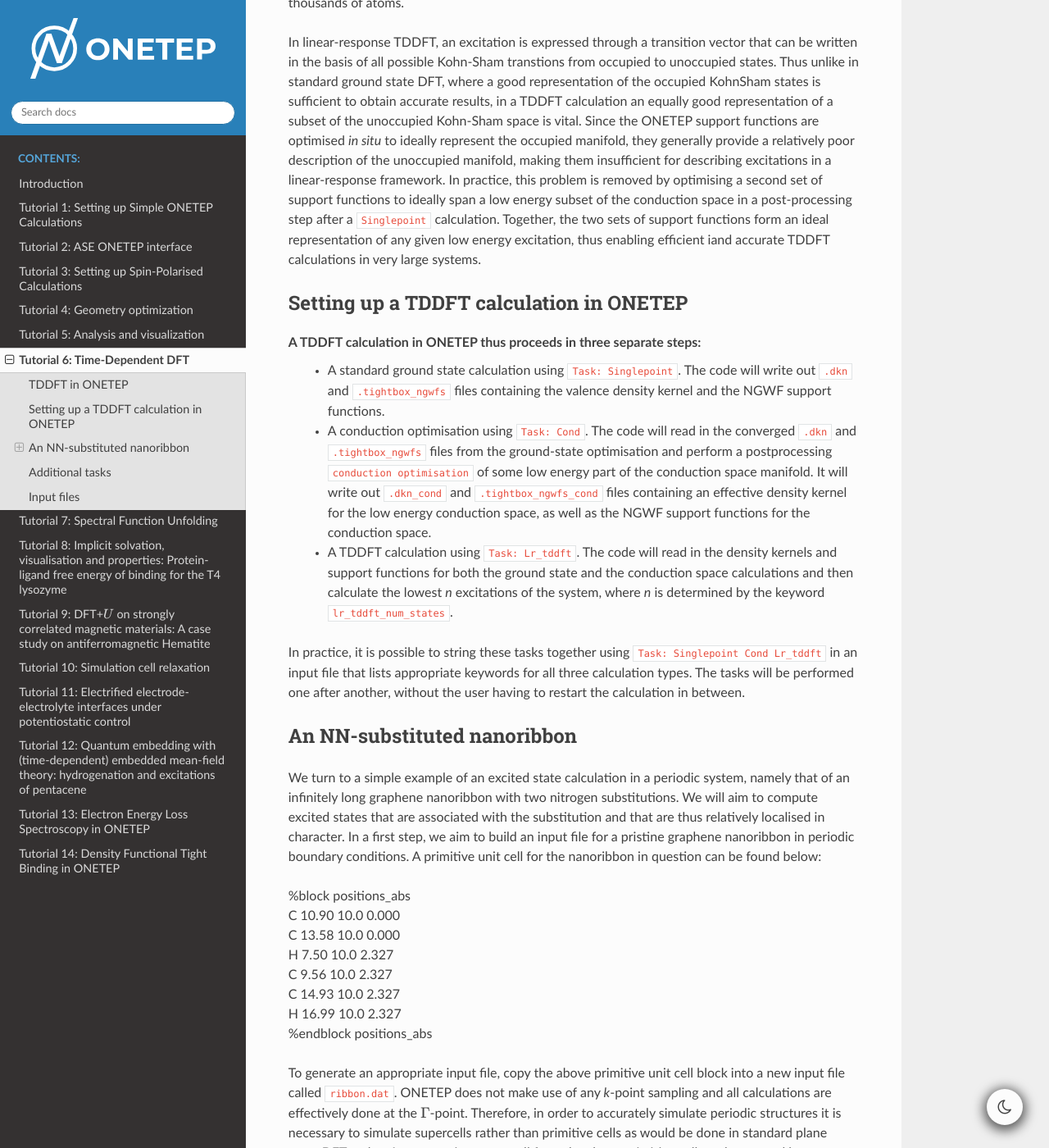
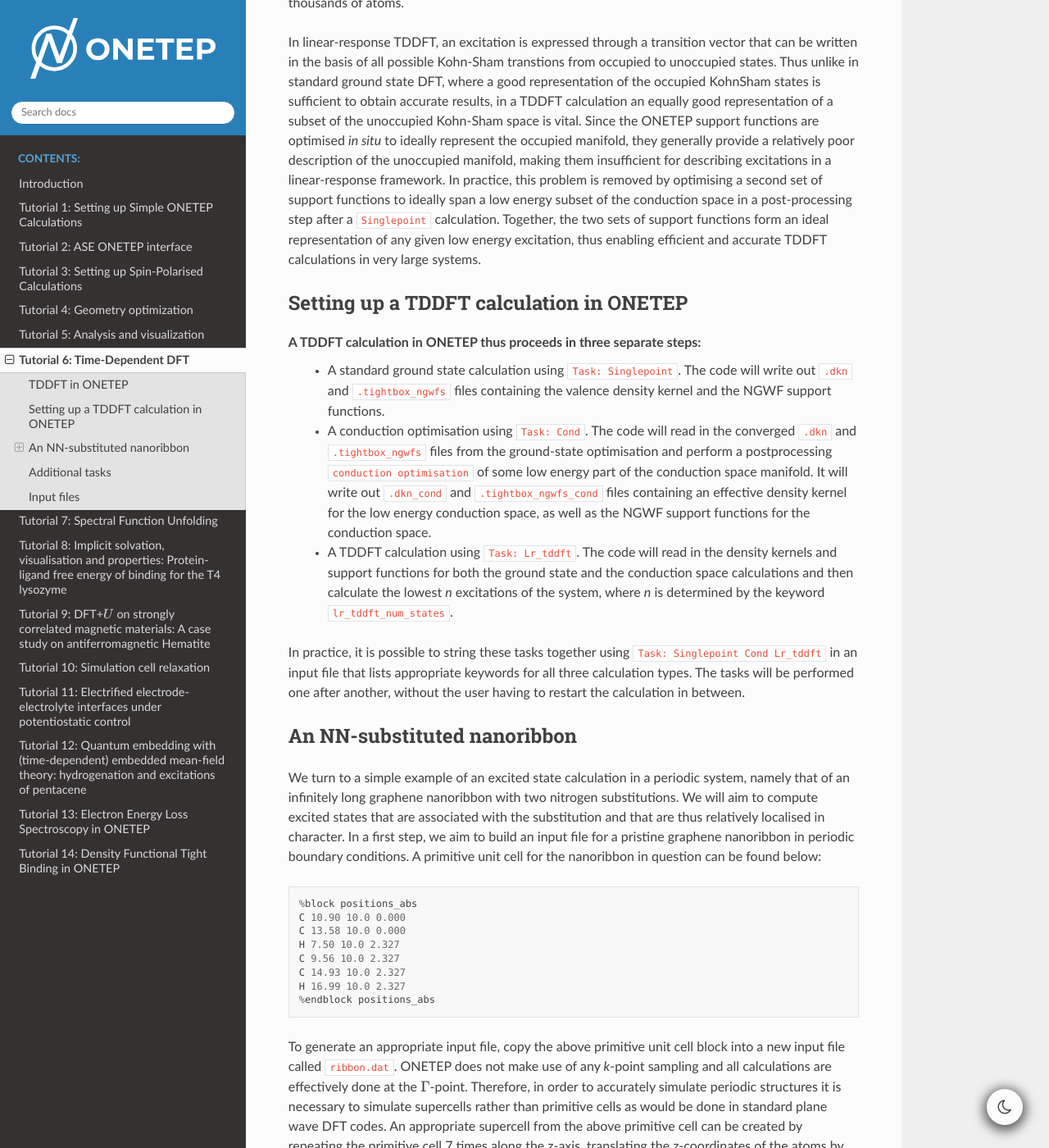
Before and after one commit to onetep-devel/tutorials, a Sphinx documentation site: the page built from source/T6_TDDFT.rst, in a window 1280 px wide and 1400 px high, scrolled down 416 px. Shown: the whole window at 82% size. Built offline with Sphinx 7.4.7 and the Read the Docs theme 2.0.0, drawn with Linux system fonts in a browser that asks for light colours; part of the change alters nothing that is shown; some of the changed text lies outside the part shown.

Commit message:
Update T6.

```diff
--- a/source/T6_TDDFT.rst
+++ b/source/T6_TDDFT.rst
@@ -9,162 +9,208 @@ Tutorial 6: Time-Dependent DFT
    :format: latex
 ..
 
-.. |figure1| image:: _static/tutorial_6/ribbon.jpeg
-   :width: 30%
-
-.. |figure2| image:: _static/tutorial_6/ribbon_NN.jpeg
-   :width: 30%
-
 
 
 TDDFT in ONETEP
 ===============
 
-This tutorial aims at showing how to run a simple linear-response TDDFT calculation in ONETEP.
-Linear-response TDDFT is the main method of choice when computing optical excitations for
-large system sizes. In this formalism, excitation energies are directly obtained as the solutions to
-an effective eigenvalue equation. The approach implemented in ONETEP can be made to scale
-fully linearly with systems size, allowing for the computation of excitations in systems containing
+This tutorial aims at showing how to run a simple linear-response TDDFT
+calculation in ONETEP.
+Linear-response TDDFT is the main method of choice when computing optical
+excitations for large system sizes. In this formalism, excitation energies are
+directly obtained as the solutions to an effective eigenvalue equation.
+The approach implemented in ONETEP can be made to scale fully linearly with
+systems size, allowing for the computation of excitations in systems containing
 thousands of atoms.
 
-In linear-response TDDFT, an excitation is expressed through a transition vector that can be
-written in the basis of all possible Kohn-Sham transtions from occupied to unoccupied states.
-Thus unlike in standard ground state DFT, where a good representation of the occupied KohnSham states is sufficient
-to obtain accurate results, in a TDDFT calculation an equally good
-representation of a subset of the unoccupied Kohn-Sham space is vital. Since the ONETEP
-support functions are optimised *in situ* to ideally represent the occupied manifold, they generally
-provide a relatively poor description of the unoccupied manifold, making them insufficient for
-describing excitations in a linear-response framework. In practice, this problem is removed by
-optimising a second set of support functions to ideally span a low energy subset of the conduction
-space in a post-processing step after a ``Singlepoint`` calculation. Together, the two sets of support
-functions form an ideal representation of any given low energy excitation, thus enabling efficient
-iand accurate TDDFT calculations in very large systems.
+In linear-response TDDFT, an excitation is expressed through a transition vector
+that can be written in the basis of all possible Kohn-Sham transtions from
+occupied to unoccupied states.
+Thus unlike in standard ground state DFT, where a good representation of the
+occupied KohnSham states is sufficient to obtain accurate results, in a TDDFT
+calculation an equally good representation of a subset of the unoccupied
+Kohn-Sham space is vital. Since the ONETEP support functions are optimised
+*in situ* to ideally represent the occupied manifold, they generally provide a
+relatively poor description of the unoccupied manifold, making them insufficient
+for describing excitations in a linear-response framework. In practice, this
+problem is removed by optimising a second set of support functions to ideally
+span a low energy subset of the conduction space in a post-processing step after
+a ``Singlepoint`` calculation. Together, the two sets of support functions form
+an ideal representation of any given low energy excitation, thus enabling
+efficient and accurate TDDFT calculations in very large systems.
 
 Setting up a TDDFT calculation in ONETEP
 ========================================
 
 A TDDFT calculation in ONETEP thus proceeds in three separate steps:
-  * A standard ground state calculation using ``Task: Singlepoint``. The code will write out ``.dkn`` and ``.tightbox_ngwfs`` files containing the valence density kernel and the NGWF support functions.
-  * A conduction optimisation using ``Task: Cond``. The code will read in the converged ``.dkn`` and ``.tightbox_ngwfs`` files from the ground-state optimisation and perform a postprocessing ``conduction optimisation`` of some low energy part of the conduction space manifold. It will write out ``.dkn_cond`` and ``.tightbox_ngwfs_cond`` files containing an effective density kernel for the low energy conduction space, as well as the NGWF support functions for the conduction space.
-  * A TDDFT calculation using ``Task: Lr_tddft``. The code will read in the density kernels and support functions for both the ground state and the conduction space calculations and then calculate the lowest *n* excitations of the system, where *n* is determined by the keyword ``lr_tddft_num_states``.
+  * A standard ground state calculation using ``Task: Singlepoint``.
+    The code will write out ``.dkn`` and ``.tightbox_ngwfs`` files containing
+    the valence density kernel and the NGWF support functions.
+  * A conduction optimisation using ``Task: Cond``. The code will read in the
+    converged ``.dkn`` and ``.tightbox_ngwfs`` files from the ground-state
+    optimisation and perform a postprocessing ``conduction optimisation`` of
+    some low energy part of the conduction space manifold. It will write out
+    ``.dkn_cond`` and ``.tightbox_ngwfs_cond`` files containing an effective
+    density kernel for the low energy conduction space, as well as the NGWF
+    support functions for the conduction space.
+  * A TDDFT calculation using ``Task: Lr_tddft``.
+    The code will read in the density kernels and support functions for both
+    the ground state and the conduction space calculations and then calculate
+    the lowest *n* excitations of the system, where *n* is determined by the
+    keyword ``lr_tddft_num_states``.
 
-In practice, it is possible to string these tasks together using ``Task: Singlepoint Cond Lr_tddft``
-in an input file that lists appropriate keywords for all three calculation types. The tasks will be
-performed one after another, without the user having to restart the calculation in between.
+In practice, it is possible to string these tasks together using
+``Task: Singlepoint Cond Lr_tddft`` in an input file that lists appropriate
+keywords for all three calculation types. The tasks will be performed one after
+another, without the user having to restart the calculation in between.
 
 An NN-substituted nanoribbon
 ============================
 
-We turn to a simple example of an excited state calculation in a periodic system, namely that of
-an infinitely long graphene nanoribbon with two nitrogen substitutions. We will aim to compute
-excited states that are associated with the substitution and that are thus relatively localised in
-character. In a first step, we aim to build an input file for a pristine graphene nanoribbon in
-periodic boundary conditions. A primitive unit cell for the nanoribbon in question can be found
-below:
+We turn to a simple example of an excited state calculation in a periodic
+system, namely that of an infinitely long graphene nanoribbon with two nitrogen
+substitutions. We will aim to compute excited states that are associated with
+the substitution and that are thus relatively localised in character.
+In a first step, we aim to build an input file for a pristine graphene
+nanoribbon in periodic boundary conditions.
+A primitive unit cell for the nanoribbon in question can be found below:
 
-| %block positions_abs
-| C 10.90 10.0 0.000
-| C 13.58 10.0 0.000
-| H 7.50 10.0 2.327
-| C 9.56 10.0 2.327
-| C 14.93 10.0 2.327
-| H 16.99 10.0 2.327
-| %endblock positions_abs
+::
 
-To generate an appropriate input file, copy the above primitive unit cell block into a new input
-file called ``ribbon.dat``. ONETEP does not make use of any *k*-point sampling and all calculations
-are effectively done at the :math:`\Gamma`-point. Therefore, in order to accurately simulate periodic structures
-it is necessary to simulate supercells rather than primitive cells as would be done in standard
-plane wave DFT codes. An appropriate supercell from the above primitive cell can be created by
-repeating the primitive cell 7 times along the z-axis, translating the z-coordinates of the atoms
-by the lattice vector of the primitive unit cell. The resulting supercell should contain 48 atoms
-in total.
+    %block positions_abs
+    C 10.90 10.0 0.000
+    C 13.58 10.0 0.000
+    H 7.50 10.0 2.327
+    C 9.56 10.0 2.327
+    C 14.93 10.0 2.327
+    H 16.99 10.0 2.327
+    %endblock positions_abs
 
-Now create an appropriate ``%block lattice_cart`` for the system. The length of the supercell is
-specified by the length of your primitive cell and the number of repeats of that cell. However,
-the size of the unit cell in the x and y direction is free to specify by the user. Since the ONETEP
-method uses periodic boundary conditions in all three directions, it is necessary to include enough
-vacuum in the x and y direction of the simulation cell to prevent it from interacting with its
-periodic neighbours. In this case, about 20 :math:`{a}_{0}` of vacuum between any atoms of different periodic
-images is a reasonable length.
+To generate an appropriate input file, copy the above primitive unit cell block
+into a new input file called ``ribbon.dat``.
+ONETEP does not make use of any *k*-point sampling and all calculations are
+effectively done at the :math:`\Gamma`-point. Therefore, in order to accurately
+simulate periodic structures it is necessary to simulate supercells rather than
+primitive cells as would be done in standard plane wave DFT codes.
+An appropriate supercell from the above primitive cell can be created by
+repeating the primitive cell 7 times along the z-axis, translating the
+z-coordinates of the atoms by the lattice vector of the primitive unit cell.
+The resulting supercell should contain 48 atoms in total.
 
-Using the lessons learnt from previous tutorials add a %block species and %block species_pot
-block to your input file. Choose an appropriate NGWF radius (try 8 :math:`{a}_{0}`) and kinetic energy cutoff
-(around 600 eV) for your calculation. When choosing the NGWF radius, note that ONETEP will
-not allow you to pick an NGWF diameter that is larger than the dimensions of your simulation
-cell, as this would cause an NGWF to interact with its periodic image. Finally, perform a
-singlepoint calculation of the system. You can add a keyword ``do_properties: T`` to the input
-file. This will trigger the code to perform a properties calculation, write out a file ``.val_bands``
-containing all Kohn-Sham energies and write cube files of selected Kohn-Sham states around the
-band gap.
+Now create an appropriate ``%block lattice_cart`` for the system.
+The length of the supercell is specified by the length of your primitive cell
+and the number of repeats of that cell. However, the size of the unit cell in
+the x and y direction is free to specify by the user. Since the ONETEP method
+uses periodic boundary conditions in all three directions, it is necessary to
+include enough vacuum in the x and y direction of the simulation cell to
+prevent it from interacting with its periodic neighbours. In this case, about
+20 :math:`{a}_{0}` of vacuum between any atoms of different periodic images is
+a reasonable length.
+
+Using the lessons learnt from previous tutorials add a ``%block species`` and
+``%block species_pot`` block to your input file.
+Choose an appropriate NGWF radius (try 8 :math:`{a}_{0}`) and kinetic energy
+cutoff (around 600 eV) for your calculation.
+When choosing the NGWF radius, note that ONETEP will not allow you to pick an
+NGWF diameter that is larger than the dimensions of your simulation cell, as this
+would cause an NGWF to interact with its periodic image. Finally, perform a
+singlepoint calculation of the system. You can add a keyword
+``do_properties: T`` to the input file.
+This will trigger the code to perform a properties calculation, write out a file
+``.val_bands`` containing all Kohn-Sham energies and write cube files of
+selected Kohn-Sham states around the band gap.
 
 Conduction optimisation
 +++++++++++++++++++++++
 
-Once the ground state calculation is finished, it is necessary to perform a conduction optimisation.
-First, set ``Task: Cond`` and add a new block ``%block species_cond`` to the input file. This block
-is made up in an identical way as ``%block species`` and specifies the number of support functions
-and their radius in the conduction optimisation. In many practical examples, it is often advisable
-to choose a larger NGWF radius for the conduction optimisation than for the ground state
-calculation, especially if one is interested in lightly bound states, as unoccupied Kohn-Sham
-states tend to be more diffuse than occupied ones (try 10 :math:`{a}_{0}` for example).
+Once the ground state calculation is finished, it is necessary to perform a
+conduction optimisation.
+First, set ``Task: Cond`` and add a new block ``%block species_cond`` to the
+input file.
+This block is made up in an identical way as ``%block species`` and specifies
+the number of support functions and their radius in the conduction optimisation.
+In many practical examples, it is often advisable to choose a larger NGWF radius
+for the conduction optimisation than for the ground state calculation,
+especially if one is interested in lightly bound states, as unoccupied Kohn-Sham
+states tend to be more diffuse than occupied ones (try 10 :math:`{a}_{0}`
+for example).
 
-A second keyword required for the conduction optimisation is the number of conduction states
-that should be explicitly optimised (``cond_num_states``). It is normally advisable to optimise only
-well-bound states as unbound states are difficult to describe with localised orbitals. In order to do
-so, have a look at the file ``.val_bands`` and count the number of Kohn-Sham states with negative
-energy that are unoccupied. Note that ``cond_num_states`` expects the number of electrons to be
-optimised as an input, thus in order to optimise the five lowest unoccupied Kohn-Sham states in
-a spin-degenerate system, one should choose ``cond_num_states: 10``.
+A second keyword required for the conduction optimisation is the number of
+conduction states that should be explicitly optimised (``cond_num_states``).
+It is normally advisable to optimise only well-bound states as unbound states
+are difficult to describe with localised orbitals. In order to do so, have a
+look at the file ``.val_bands`` and count the number of Kohn-Sham states with
+negative energy that are unoccupied. Note that ``cond_num_states`` expects the
+number of electrons to be optimised as an input, thus in order to optimise the
+five lowest unoccupied Kohn-Sham states in a spin-degenerate system, one should
+choose ``cond_num_states: 10``.
 
-Once you have run the calculation, have a look at the output. You will find that ONETEP
-has generated a number of files such as cube files of unoccupied Kohn-Sham states expressed in
-terms of the optimised conduction NGWFs.
+Once you have run the calculation, have a look at the output. You will find that
+ONETEP has generated a number of files such as cube files of unoccupied
+Kohn-Sham states expressed in terms of the optimised conduction NGWFs.
 
 TDDFT calculation
 +++++++++++++++++
 
-We can now perform a full ONETEP TDDFT calculation of the system at hand. To do so, set
-``Task: Lr_tddft`` in the input file. Furthermore, add the keywords ``lr_tddft_num_states: 6``,
-``lr_tddft_write_densities: T`` and ``lr_tddft_analysis: T``. The code will compute the lowest 8 singlet excitations of the system and generate cube files for the electron, hole and transition
-density for each excitation that can be visualised. Furthermore ``lr_tddft_analysis: T`` triggers
-a breakdown of the converged TDDFT eigenvectors into Kohn-Sham transitions, allowing you
-to study which are the dominant transitions for each excitations.
+We can now perform a full ONETEP TDDFT calculation of the system at hand.
+To do so, set ``Task: Lr_tddft`` in the input file. Furthermore, add the
+keywords ``lr_tddft_num_states: 6``, ``lr_tddft_write_densities: T`` and
+``lr_tddft_analysis: T``. The code will compute the lowest 8 singlet excitations
+of the system and generate cube files for the electron, hole and transition
+density for each excitation that can be visualised. Furthermore
+``lr_tddft_analysis: T`` triggers a breakdown of the converged TDDFT
+eigenvectors into Kohn-Sham transitions, allowing you to study which are the
+dominant transitions for each excitations.
 
-Once you have performed the TDDFT calculation, look at the output file. You will see that the
-excitation energies and oscillator strengths for each of the excitations are printed out, as well as
-a detailed breakdown of excitation energies into Kohn-Sham transtions. Have a look at some of
-the cube files produced. Where are the excitations located in the system?
+Once you have performed the TDDFT calculation, look at the output file.
+You will see that the excitation energies and oscillator strengths for each of
+the excitations are printed out, as well as a detailed breakdown of excitation
+energies into Kohn-Sham transtions. Have a look at some of the cube files
+produced. Where are the excitations located in the system?
 
 Nitrogen substitution
 +++++++++++++++++++++
 
-We can now move on from the case of the pristine nanoribbon to one with two nitrogen substitutions.
-For this purpose, copy the input file ``ribbon.dat`` to a new file ``ribbon_NN.dat``. In that file,
-remove two C-H from the ``%block positions_abs`` that are opposite to each other in the ribbon,
+We can now move on from the case of the pristine nanoribbon to one with two
+nitrogen substitutions.
+For this purpose, copy the input file ``ribbon.dat`` to a new file
+``ribbon_NN.dat``. In that file, remove two C-H from the
+``%block positions_abs`` that are opposite to each other in the ribbon,
 and replace them by two N at the same positions where the C were located.
 
- |figure1| |figure2|
+.. _Figure fig:T6_1:
+.. figure:: _static/tutorial_6/nanoribbon.png
+   :alt: Nanoribbon structures
+   :name: fig:T6_1
+   :width: 45.0%
+   :target: _static/tutorial_6/nanoribbons.png
+   :align: center
 
-Left: Pristine nanoribbon. Right: Nanoribbon with two carbons and two hydrogens substituted for two nitrogens
+   Left: Pristine nanoribbon. Right: Nanoribbon with two carbons and two hydrogens
+   substituted for two nitrogens
 
-Note that in order to run the calculation, you will have to add the nitrogen species to the
-``%block species_pot``, ``%block species`` and ``%block species_cond`` blocks.
+Note that in order to run the calculation, you will have to add the nitrogen
+species to the ``%block species_pot``, ``%block species`` and
+``%block species_cond`` blocks.
 Change the task to ``Task: Singlepoint Cond Lr_tddft``.
-The code will run a ground state and conduction optimisation, followed by a TDDFT calculation for the full system.
-Have a look at the output. How do the excited states change due to the nitrogen substitutions?
+The code will run a ground state and conduction optimisation, followed by a
+TDDFT calculation for the full system.
+Have a look at the output. How do the excited states change due to the nitrogen
+substitutions?
 Where is each excited state located within the system?
 
 Additional tasks
 ================
 
-Substituting nitrogen atoms in the same place as carbon atoms does not yield a relaxed ground
-state structure, as the N-C bond is not of the same length as the C-C bond. Thus in order to
-obtain more realistic results for the substituted system, perform a geometry optimisation (see
-tutorial 4), followed by a ground state, conduction and TDDFT calculation of the full system.
-How do the results change? Furthermore, create a system where the nitrogen atoms are not
-substituted at exactly opposite positions in the structure, but an asymmetry along the z-axis is
-introduced. How does the character of the low energy excitations change?
+Substituting nitrogen atoms in the same place as carbon atoms does not yield a
+relaxed ground state structure, as the N-C bond is not of the same length as the
+C-C bond. Thus in order to obtain more realistic results for the substituted
+system, perform a geometry optimisation (see tutorial 4), followed by a ground
+state, conduction and TDDFT calculation of the full system.
+How do the results change? Furthermore, create a system where the nitrogen atoms
+are not substituted at exactly opposite positions in the structure, but an
+asymmetry along the z-axis is introduced.
+How does the character of the low energy excitations change?
 
 Input files
 ===========
```
Also changed, not shown: source/_static/tutorial_6/nanoribbon.png (added).
